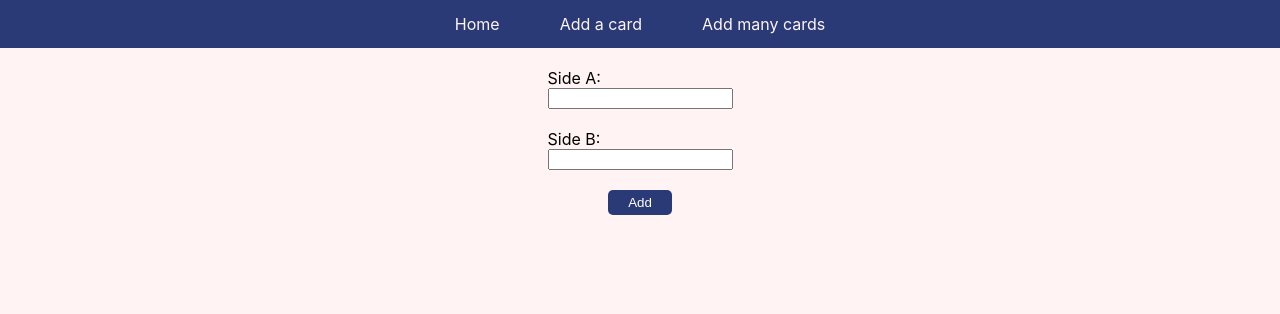
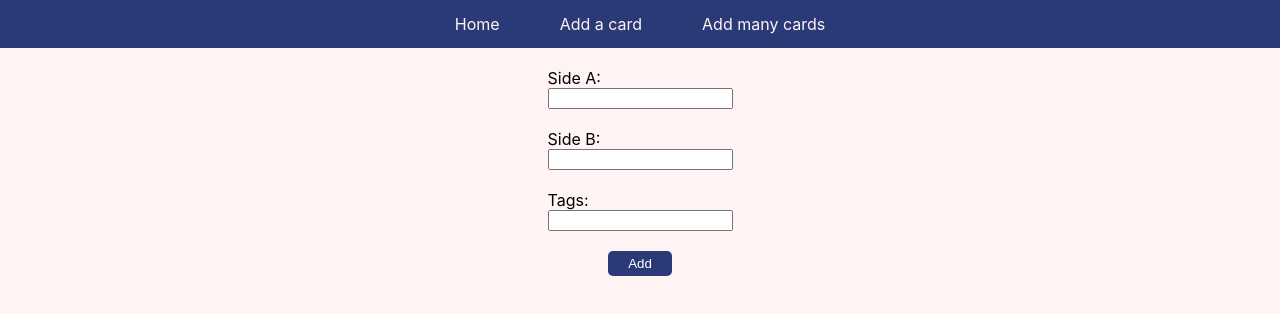
Before and after one commit to olarybacka/flashcards, a React (Create React App) app in the folder frontend/: page /addCard in a window 1280 px wide. Shown: the top 314 px of the page. Built offline with nearby package versions, Linux system fonts and the light colour scheme; the HTML template or start-up script is replaced by a standard one.

Commit message:
add tags

```diff
--- a/frontend/src/api/cardsQueries.tsx
+++ b/frontend/src/api/cardsQueries.tsx
@@ -3,21 +3,23 @@ import { Card } from '../types/Card';
 const apiUrl = 'http://localhost:4000/';
 const headers = { 'Content-Type': 'application/json' };
 
-export const saveNewCard = ({ sideA, sideB }: Card) =>
+export const saveNewCard = ({ sideA, sideB, tags }: Card) =>
   fetch(apiUrl, {
     method: 'POST',
     headers,
     body: JSON.stringify({
-      query: `mutation ($sideA: String! $sideB: String!) {
-      createCard(sideA: $sideA sideB: $sideB) {
+      query: `mutation ($sideA: String! $sideB: String! $tags: [String]!) {
+      createCard(sideA: $sideA sideB: $sideB tags: $tags) {
         id
         sideA
         sideB
+        tags
       }
     }`,
       variables: JSON.stringify({
         sideA: sideA,
         sideB: sideB,
+        tags: tags,
       }),
     }),
   });
@@ -26,7 +28,7 @@ export const getCards = () => {
   return fetch(apiUrl, {
     method: 'POST',
     headers,
-    body: JSON.stringify({ query: '{ allCards { id sideA sideB} }' }),
+    body: JSON.stringify({ query: '{ allCards { id sideA sideB tags} }' }),
   })
     .then((response) => response.json())
     .then(({ data }) => data);
--- a/frontend/src/components/cards/AddCard.tsx
+++ b/frontend/src/components/cards/AddCard.tsx
@@ -10,6 +10,7 @@ export const AddCard = () => {
   const initialState = {
     sideA: '',
     sideB: '',
+    tags: [],
   };
   const [card, setCard] = useState<Card>(initialState);
 
@@ -37,6 +38,14 @@ export const AddCard = () => {
               onChange={(e) => setCard({ ...card, sideB: e.target.value })}
             ></input>
           </LabelStyled>
+          <LabelStyled>
+            Tags:
+            <input
+              onChange={(e) =>
+                setCard({ ...card, tags: [...card.tags, e.target.value] })
+              }
+            ></input>
+          </LabelStyled>
           <ButtonStyled type="submit">Add</ButtonStyled>
         </FormContainer>
       </form>
--- a/frontend/src/components/cards/CardItem.tsx
+++ b/frontend/src/components/cards/CardItem.tsx
@@ -3,7 +3,7 @@ import { Card } from '../../types/Card';
 import { CardContainer, CardFront, CardBack, Inner } from './CardItem.styled';
 
 export const CardItem: React.FC<{ card: Card }> = ({
-  card: { sideA, sideB },
+  card: { sideA, sideB, tags },
 }) => {
   const [visibleSide, setVisibleSide] = useState('front');
   const switchSide = () => {
@@ -15,6 +15,7 @@ export const CardItem: React.FC<{ card: Card }> = ({
         <CardFront>{sideA}</CardFront>
         <CardBack>{sideB}</CardBack>
       </Inner>
+      {!!tags.length && <div>tags: {tags} </div>}
     </CardContainer>
   );
 };
--- a/frontend/src/types/Card.ts
+++ b/frontend/src/types/Card.ts
@@ -1,4 +1,5 @@
 export type Card = {
   sideA: string;
   sideB: string;
+  tags: string[];
 };
--- a/frontend/src/utils/cardUtils.ts
+++ b/frontend/src/utils/cardUtils.ts
@@ -1,4 +1,6 @@
-export const formatCards = (cards: string) => {
+import { Card } from "../types/Card";
+
+export const formatCards = (cards: string): Card[] => {
   const pairs = cards.split('\n');
   let splitter = '';
   if (pairs.every((e) => e.includes('='))) {
@@ -11,6 +13,6 @@ export const formatCards = (cards: string) => {
 
   return pairs.map((e) => {
     const [sideA, sideB] = e.split(splitter);
-    return { sideA, sideB };
+    return { sideA, sideB, tags: [] };
   });
 };
```
Also changed, not shown: 1 other file (tests, documents, lock files or other folders).
